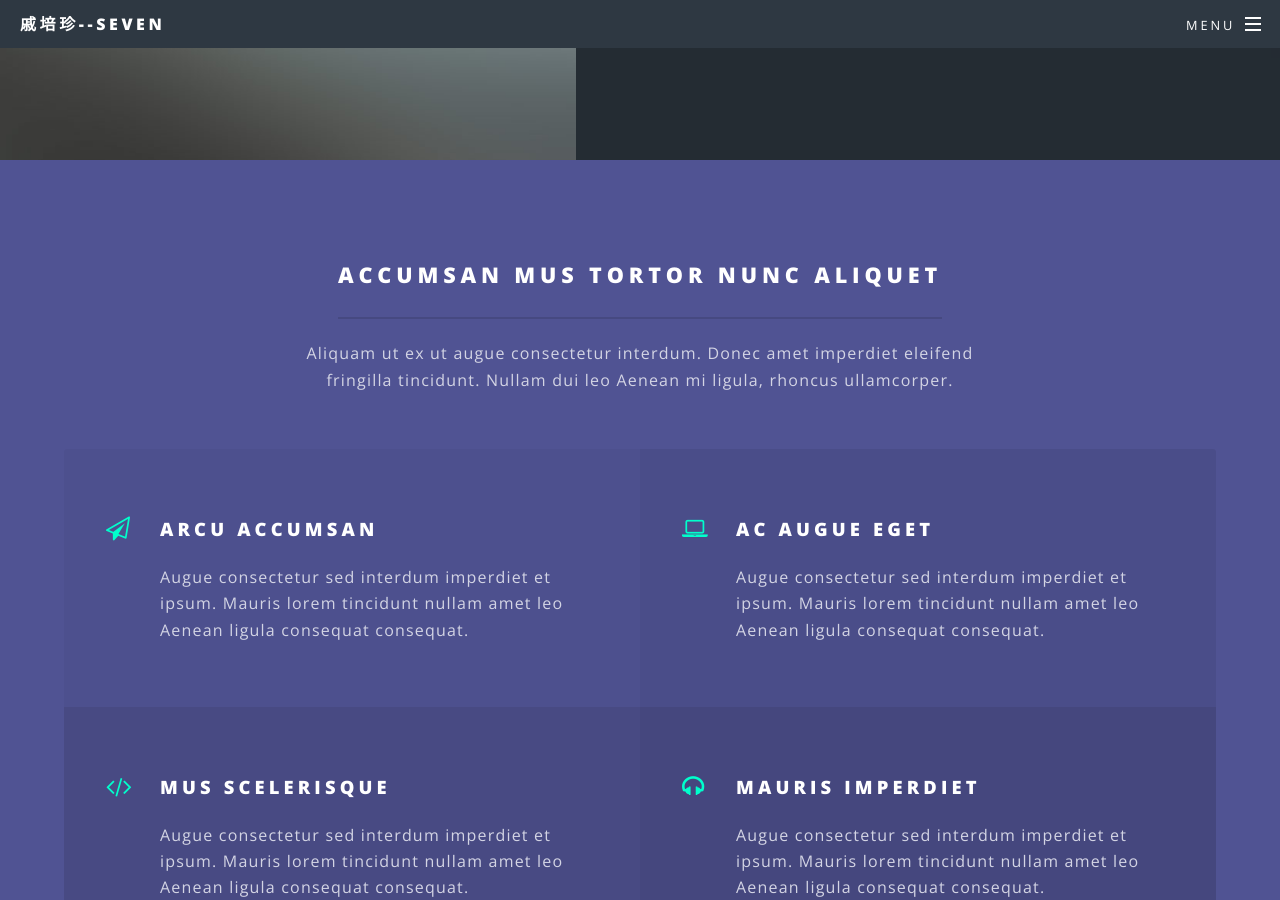
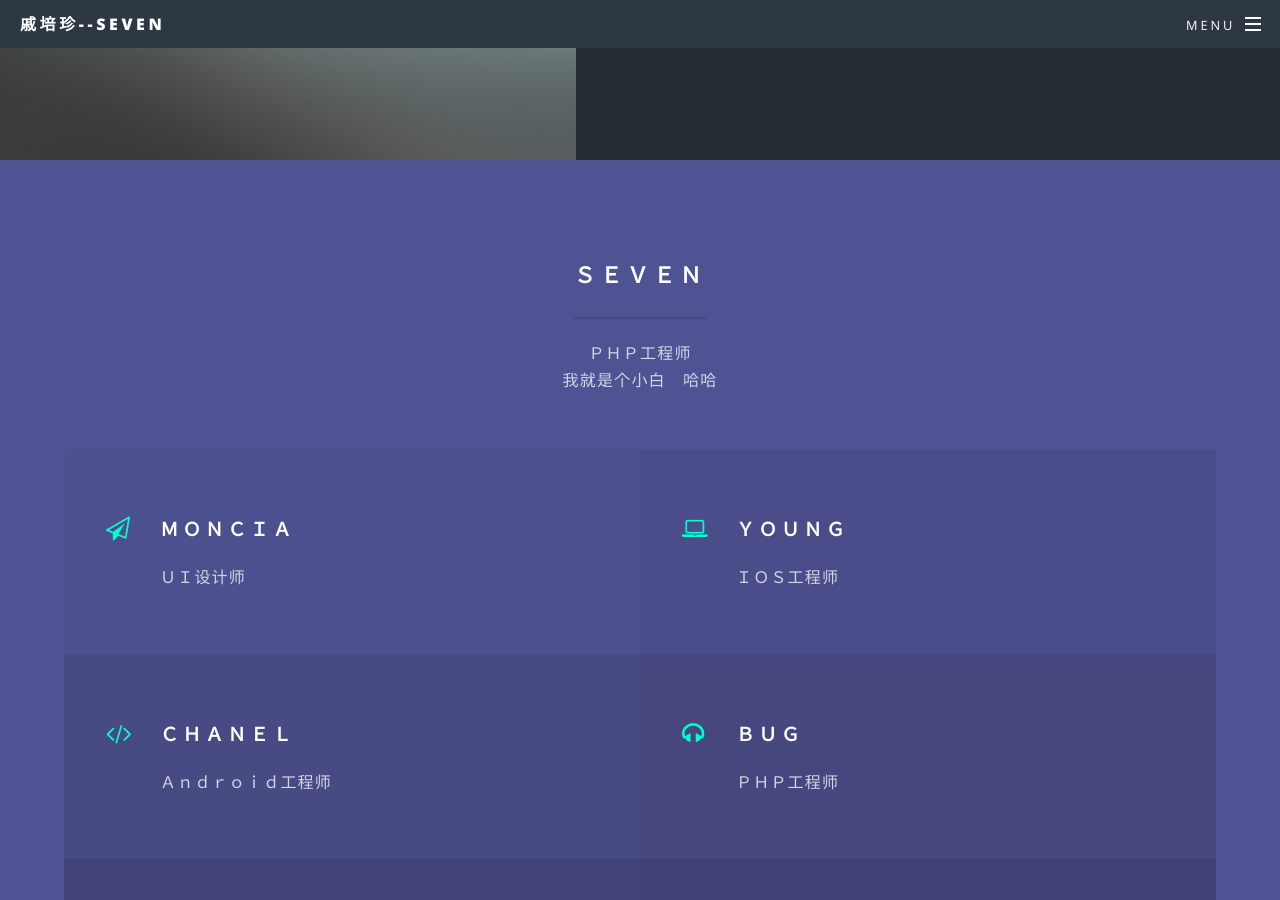
Before and after one commit to qiqxiaouqi/qiqxiaouqi.github.io, a Jekyll site: the page built from index.html, in a window 1280 px wide and 900 px high, scrolled down 2483 px. Built offline with Jekyll 4.4.1, drawn with Linux system fonts in a browser that asks for light colours; some of the changed text lies outside the part shown.

Commit message:
Update index.html

```diff
--- a/index.html
+++ b/index.html
@@ -7,7 +7,7 @@ layout: landing
 							<h2>{{ site.title }}</h2>
 							<p>{{ site.description | markdownify }}</p>
 							<ul class="actions">
-								<li><a href="http://blog.qipeizhen.top" class="button special">Activate</a></li>
+								<li><a href="http://blog.qipeizhen.top" class="button special">GO</a></li>
 							</ul>
 						</div>
 						<a href="#one" class="more scrolly">Learn More</a>
@@ -34,23 +34,23 @@ layout: landing
 					<section id="two" class="wrapper alt style2">
 						<section class="spotlight">
 							<div class="image"><img src="images/pic01.jpg" alt="" /></div><div class="content">
-								<h2>Magna primis lobortis<br />
-								sed ullamcorper</h2>
-								<p>Aliquam ut ex ut augue consectetur interdum. Donec hendrerit imperdiet. Mauris eleifend fringilla nullam aenean mi ligula.</p>
+								<h2>鲁良 郭益达 陈旭明 张伟扬 管成毅<br />
+								我的大学室友</h2>
+								<p>他们也是我兄弟，现在都怀恋大学中的时光！</p>
 							</div>
 						</section>
 						<section class="spotlight">
 							<div class="image"><img src="images/pic02.jpg" alt="" /></div><div class="content">
-								<h2>Tortor dolore feugiat<br />
-								elementum magna</h2>
-								<p>Aliquam ut ex ut augue consectetur interdum. Donec hendrerit imperdiet. Mauris eleifend fringilla nullam aenean mi ligula.</p>
+								<h2>我的百度<br />
+								贴吧</h2>
+								<p>戚培珍吧</p>
 							</div>
 						</section>
 						<section class="spotlight">
 							<div class="image"><img src="images/pic03.jpg" alt="" /></div><div class="content">
-								<h2>Augue eleifend aliquet<br />
-								sed condimentum</h2>
-								<p>Aliquam ut ex ut augue consectetur interdum. Donec hendrerit imperdiet. Mauris eleifend fringilla nullam aenean mi ligula.</p>
+								<h2>我的QQ<br />
+								1164749586</h2>
+								<p>欢迎打扰哦 哈哈</p>
 							</div>
 						</section>
 					</section>
@@ -59,34 +59,34 @@ layout: landing
 					<section id="three" class="wrapper style3 special">
 						<div class="inner">
 							<header class="major">
-								<h2>Accumsan mus tortor nunc aliquet</h2>
-								<p>Aliquam ut ex ut augue consectetur interdum. Donec amet imperdiet eleifend<br />
-								fringilla tincidunt. Nullam dui leo Aenean mi ligula, rhoncus ullamcorper.</p>
+								<h2>ｓｅｖｅｎ</h2>
+								<p>ＰＨＰ工程师<br />
+							       我就是个小白　哈哈</p>
 							</header>
 							<ul class="features">
 								<li class="icon fa-paper-plane-o">
-									<h3>Arcu accumsan</h3>
-									<p>Augue consectetur sed interdum imperdiet et ipsum. Mauris lorem tincidunt nullam amet leo Aenean ligula consequat consequat.</p>
+									<h3>Ｍｏｎｃｉａ</h3>
+									<p>ＵＩ设计师</p>
 								</li>
 								<li class="icon fa-laptop">
-									<h3>Ac Augue Eget</h3>
-									<p>Augue consectetur sed interdum imperdiet et ipsum. Mauris lorem tincidunt nullam amet leo Aenean ligula consequat consequat.</p>
+									<h3>ｙｏｕｎｇ</h3>
+									<p>ＩＯＳ工程师</p>
 								</li>
 								<li class="icon fa-code">
-									<h3>Mus Scelerisque</h3>
-									<p>Augue consectetur sed interdum imperdiet et ipsum. Mauris lorem tincidunt nullam amet leo Aenean ligula consequat consequat.</p>
+									<h3>Ｃｈａｎｅｌ</h3>
+									<p>Ａｎｄｒｏｉｄ工程师</p>
 								</li>
 								<li class="icon fa-headphones">
-									<h3>Mauris Imperdiet</h3>
-									<p>Augue consectetur sed interdum imperdiet et ipsum. Mauris lorem tincidunt nullam amet leo Aenean ligula consequat consequat.</p>
+									<h3>Ｂｕｇ</h3>
+									<p>ＰＨＰ工程师</p>
 								</li>
 								<li class="icon fa-heart-o">
-									<h3>Aenean Primis</h3>
-									<p>Augue consectetur sed interdum imperdiet et ipsum. Mauris lorem tincidunt nullam amet leo Aenean ligula consequat consequat.</p>
+									<h3>Ｓａｎｋｅ</h3>
+									<p>前段工程师</p>
 								</li>
 								<li class="icon fa-flag-o">
-									<h3>Tortor Ut</h3>
-									<p>Augue consectetur sed interdum imperdiet et ipsum. Mauris lorem tincidunt nullam amet leo Aenean ligula consequat consequat.</p>
+									<h3>Ｋｉｖｅｎ，Ｓｉｍｏｎ</h3>
+									<p>班长，副班长　Ｂｏｓｓ</p>
 								</li>
 							</ul>
 						</div>
```
